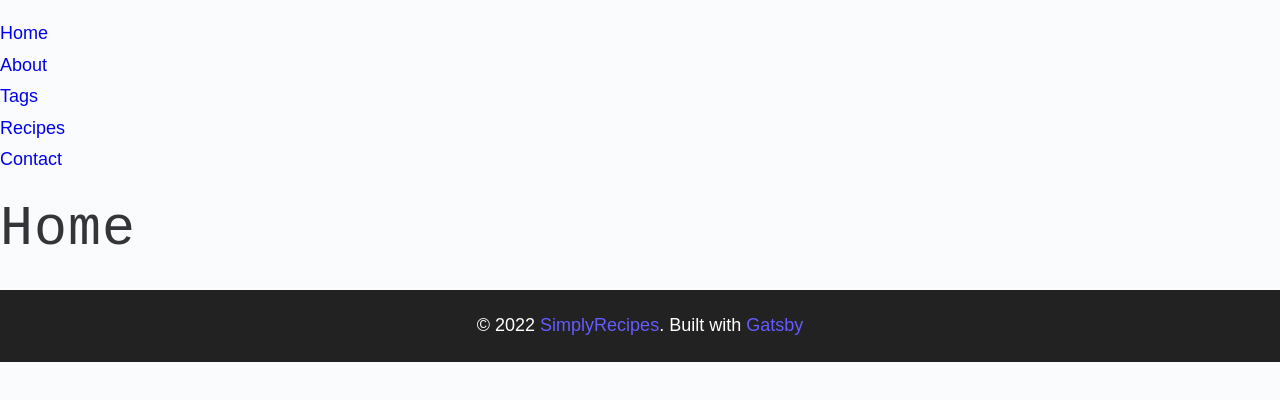
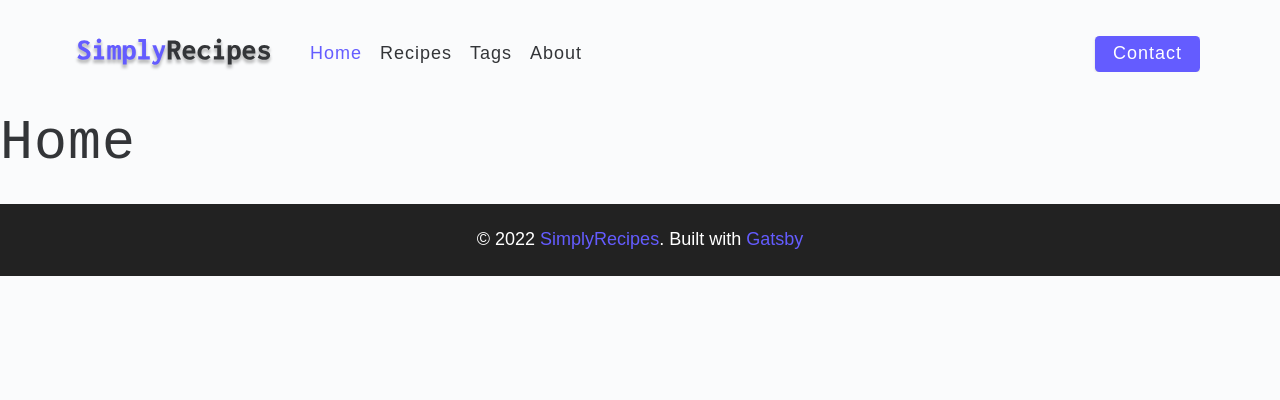
Before and after one commit to Kncarrier/simply-recipes, a Gatsby site: page / in a window 1280 px wide. Built offline with nearby package versions, Linux system fonts and the light colour scheme; Gatsby itself is replaced by a stand-in of ours.

Commit message:
feat: add navrbar functionality

```diff
--- a/src/components/navbar.js
+++ b/src/components/navbar.js
@@ -1,26 +1,62 @@
-import React from "react"
+import React, { useState } from "react"
 import { Link } from "gatsby"
+import { FaAlignJustify } from "react-icons/fa"
+import logo from "../assets/images/logo.svg"
 
 const Navbar = () => {
+  const [show, setShow] = useState(false)
+
   return (
-    <nav>
-      <ul>
-        <li>
-          <Link to="/">Home</Link>
-        </li>
-        <li>
-          <Link to="/about">About</Link>
-        </li>
-        <li>
-          <Link to="/tags">Tags</Link>
-        </li>
-        <li>
-          <Link to="/recipes">Recipes</Link>
-        </li>
-        <li>
-          <Link to="/contact">Contact</Link>
-        </li>
-      </ul>
+    <nav className="navbar">
+      <div className="nav-center">
+        <div className="nav-header">
+          <Link to="/">
+            <img src={logo} alt="simply recipes" />
+          </Link>
+          <button className="nav-btn" onClick={() => setShow(!show)}>
+            <FaAlignJustify />
+          </button>
+        </div>
+        <div className={show ? "nav-links show-links" : "nav-links"}>
+          <Link
+            className="nav-link"
+            to="/"
+            activeClassName="active-link"
+            onClick={() => setShow(false)}
+          >
+            Home
+          </Link>
+          <Link
+            className="nav-link"
+            to="/recipes"
+            activeClassName="active-link"
+            onClick={() => setShow(false)}
+          >
+            Recipes
+          </Link>
+          <Link
+            className="nav-link"
+            to="/tags"
+            activeClassName="active-link"
+            onClick={() => setShow(false)}
+          >
+            Tags
+          </Link>
+          <Link
+            className="nav-link"
+            to="/about"
+            activeClassName="active-link"
+            onClick={() => setShow(false)}
+          >
+            About
+          </Link>
+          <div className="nav-link contact-link" onClick={() => setShow(false)}>
+            <Link to="/contact" className="btn">
+              Contact
+            </Link>
+          </div>
+        </div>
+      </div>
     </nav>
   )
 }
```
